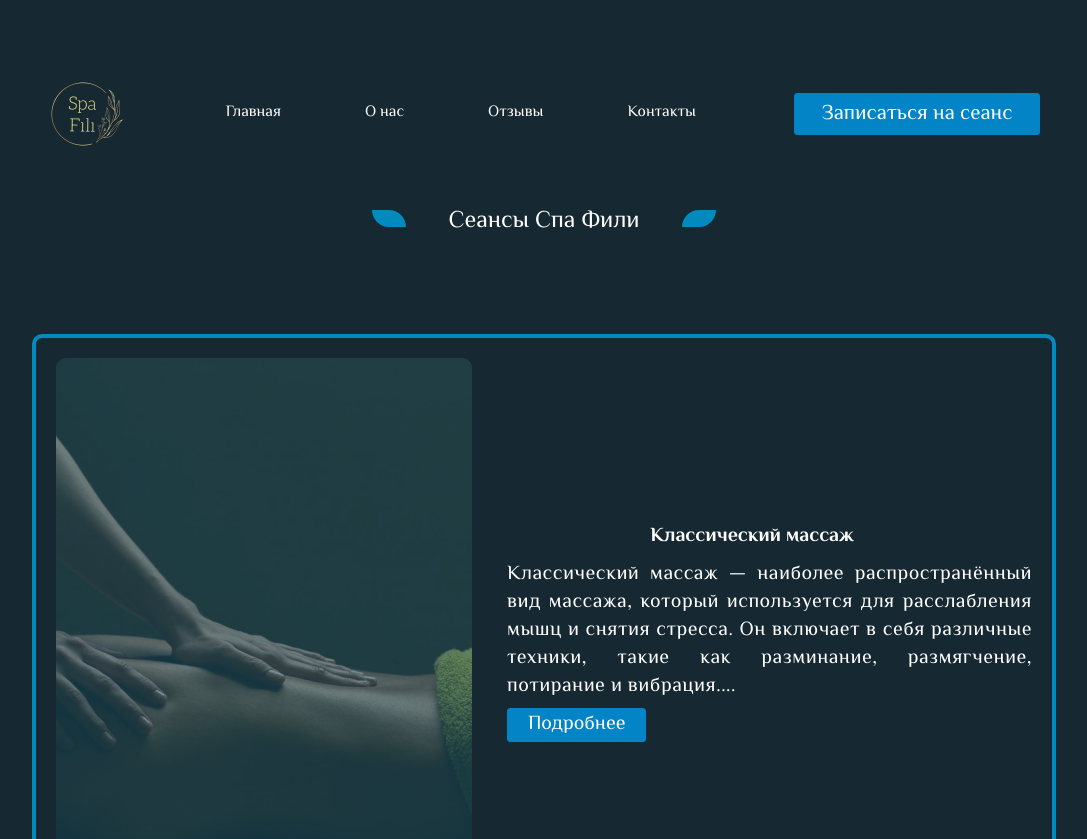
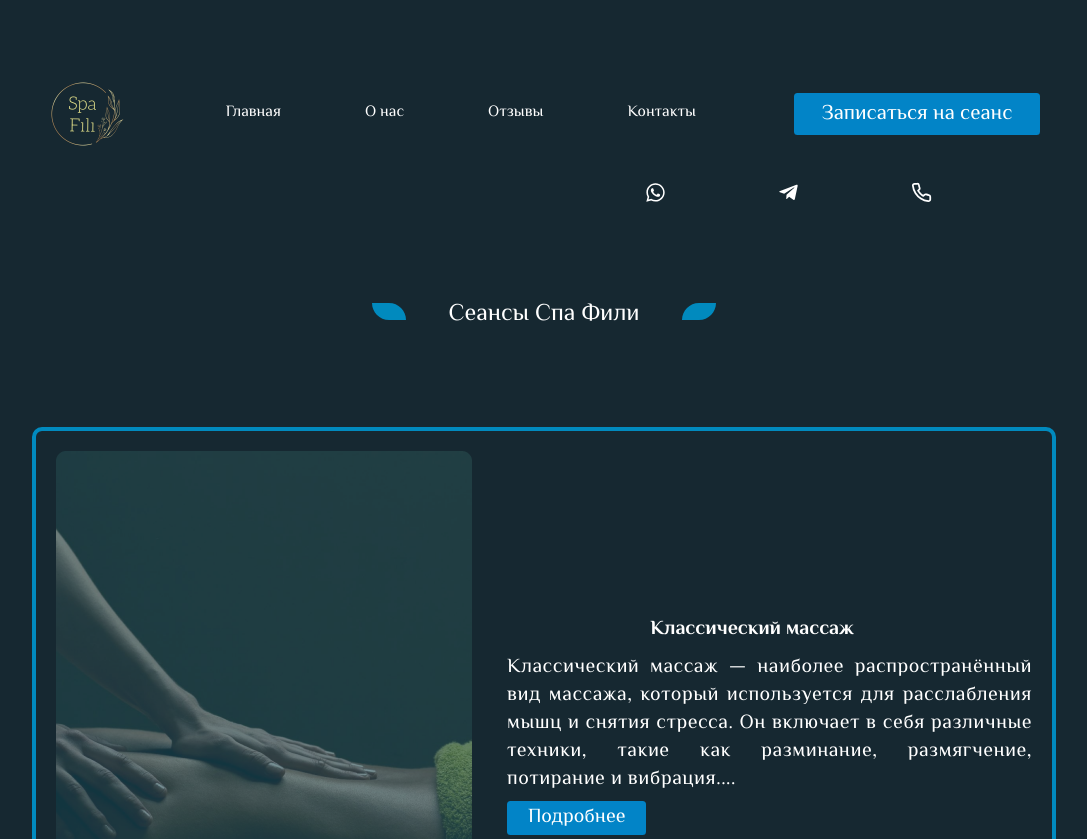
Before and after one commit to DmitryKalashnikov91/spa-fili, a Next.js app: page /seances in a window 1280 px wide. Shown: the top 839 px of the page, without its empty margins (96-1183 px from the left). Built offline with nearby package versions, Linux system fonts and the light colour scheme.

Commit message:
replace catalog and prices

```diff
--- a/src/app/catalog/page.jsx
+++ b/src/app/catalog/page.jsx
@@ -20,7 +20,7 @@ const Catalog = () => {
 						</li>
 					))}
 				</ul>
-				<h3 className='pb-6 mt-14'>Абонемент 6 дней</h3>
+				<h3 className='pb-6 mt-14'>Абонемент 6 сеансов</h3>
 				<ul>
 					{SIX_DATA_PCKG.map(six => (
 						<li className='pb-5' key={six.id}>
--- a/src/app/globals.css
+++ b/src/app/globals.css
@@ -54,6 +54,7 @@ body {
 	-ms-text-size-adjust: 100%;
 	-moz-text-size-adjust: 100%;
 	-webkit-text-size-adjust: 100%;
+	caret-color: transparent;
 }
 
 input,
--- a/src/app/layout.tsx
+++ b/src/app/layout.tsx
@@ -1,5 +1,6 @@
 import Header from '@/components/header'
 import { El_Messiri } from 'next/font/google'
+
 import './globals.css'
 
 const elMessiri = El_Messiri({ subsets: ['latin'] })
@@ -13,6 +14,7 @@ export default function RootLayout({
 		<html lang='en'>
 			<body className={elMessiri.className}>
 				<Header />
+
 				{children}
 				<footer className='text-center text-lg text-cyan-600 mt-60'>
 					2024
--- a/src/app/seances/Seances.module.scss
+++ b/src/app/seances/Seances.module.scss
@@ -8,6 +8,7 @@
 	flex-direction: column;
 	align-items: center;
 	gap: 100px;
+	margin-top: 100px;
 	justify-content: center;
 	width: 100%;
 	&_block {
--- a/src/components/header/index.jsx
+++ b/src/components/header/index.jsx
@@ -1,8 +1,11 @@
 'use client'
 import HeaderSm from '@/components/header/headerSm'
 import { useDeviceSizes } from '@/ui/hoc/consts-breakpoints'
+import Image from 'next/image'
 import Link from 'next/link'
 import { useRouter } from 'next/navigation'
+import { FaTelegramPlane, FaWhatsapp } from 'react-icons/fa'
+import { FiPhone } from 'react-icons/fi'
 
 const Header = () => {
 	const router = useRouter()
@@ -13,7 +16,13 @@ const Header = () => {
 				{isSmallDesktop || isLargeDesktop ? (
 					<header className='flex justify-center items-center text-lg pt-5 space-x-28'>
 						<Link href='/'>
-							<img src='/spa.png' alt='spa fili' width={80} />
+							<Image
+								src='/spa.png'
+								alt='spa fili'
+								width={80}
+								loading='lazy'
+								height={80}
+							/>
 						</Link>
 						<ul className='flex gap-24 caret-transparent '>
 							<li>
@@ -48,6 +57,29 @@ const Header = () => {
 					<HeaderSm />
 				)}
 			</div>
+			<div className='flex  mb-10 -mt-8 justify-evenly md:justify-end md:mr-72 md:gap-32 text-2xl'>
+				<Link
+					className='hover:scale-150'
+					href={'https://wa.me/79689893388'}
+					target='_blank'
+				>
+					<FaWhatsapp />
+				</Link>
+				<Link
+					className='hover:scale-150'
+					href={'https://t.me/spaAlex'}
+					target='_blank'
+				>
+					<FaTelegramPlane />
+				</Link>
+				<Link
+					className='hover:scale-150'
+					href={'tel:+79689893388'}
+					target='_blank'
+				>
+					<FiPhone />
+				</Link>
+			</div>
 		</>
 	)
 }
--- a/src/components/prices/Prices.jsx
+++ b/src/components/prices/Prices.jsx
@@ -17,7 +17,7 @@ const priceData = [
 	},
 	{
 		id: 3,
-		name: 'Абонемент 12 сеансов',
+		name: 'Абонемент 11 сеансов',
 		price: '18 000',
 	},
 	{
--- a/src/components/reviews/revews.js
+++ b/src/components/reviews/revews.js
@@ -31,4 +31,16 @@ export const revData = [
 		content:
 			'Отличный массаж делают специалисты Константин и Виктория, хорошо знают тело, деликатны в общении. Удобно, что можно сразу после тренировки попасть на массаж. Благодаря этому у меня меньше стали болеть мышцы после тренировок. Безопасно - информация для девушек.',
 	},
+	{
+		id: nanoid(6),
+		name: 'Анастасия Д.',
+		content:
+			'Хожу регулярно уже не первый год на массаж в этот салон!Отличное качество массажа, результаты не заставляют себя ждать, очень приятный персонал, удобное расположение. Я довльна, большая благодарность))',
+	},
+	{
+		id: nanoid(6),
+		name: 'Анна А.',
+		content:
+			'Хожу на массаж к Косте 👍 мне очень нравится. Очень профессиональный, внимательный, а главное, есть результат. Самочувствие мое стало гораздо лучше. Всем рекомендую. Сама студия уютная и чистая, всегда вежливый и приятный персонал.',
+	},
 ]
--- a/src/components/seances/Seances.tsx
+++ b/src/components/seances/Seances.tsx
@@ -18,6 +18,7 @@ const Seances = () => {
 					item =>
 						item.isMain && (
 							<div
+								className='hover:scale-105'
 								key={item.id}
 								onClick={() => router.push(`/seances${item.linkTo}`)}
 							>
```
